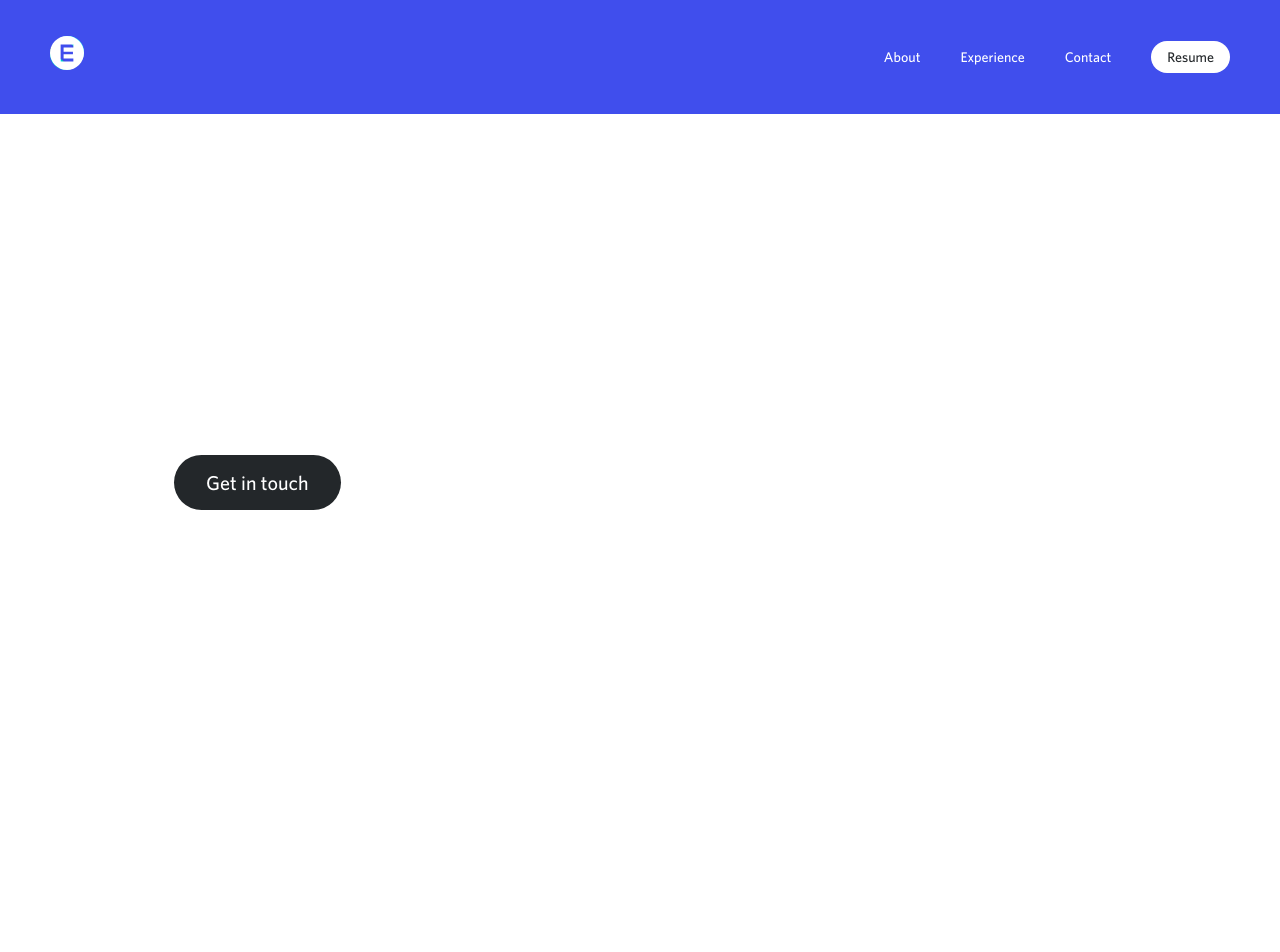
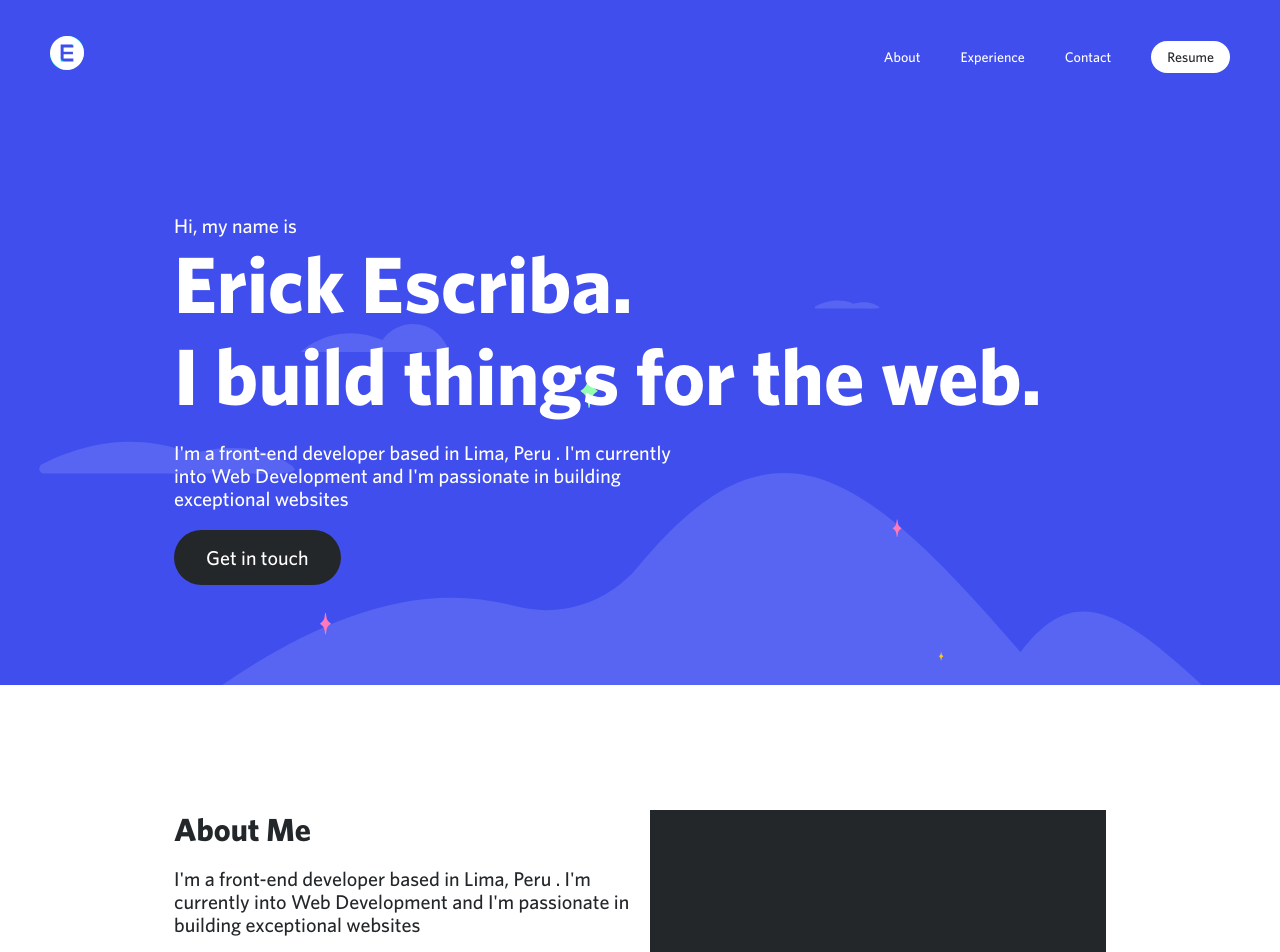
Before and after one commit to Aireck2/portfolio-ts, a Next.js app: page / in a window 1280 px wide. Shown: the top 952 px of the page. Before the commit the page ends 800 px from the top, so only its background shows below. Built offline with nearby package versions, Linux system fonts and the light colour scheme; a web font is replaced by a local one.

Commit message:
chore: implement home/about section to page (#20)

```diff
--- a/pages/index.tsx
+++ b/pages/index.tsx
@@ -2,19 +2,11 @@ import { NextPage } from 'next'
 import Head from 'next/head'
 
 import { VContainer, VMenu } from '../layouts'
+import { IAbout, IHome } from '../widgets'
 
 import styles from '../styles/views/Home.module.scss'
 
 const Home: NextPage = (props) => {
-  const homeInfo = {
-    greetings: 'Hi, my name is',
-    name: 'Erick Escriba',
-    phrase: 'I build things for the web',
-    description: `I'm a front-end developer based in Lima, Peru . I'm currently into Web Development and
-              I'm passionate in building exceptional websites`,
-    email: 'erickescribaa@gmail.com',
-  }
-
   return (
     <>
       <Head>
@@ -23,19 +15,15 @@ const Home: NextPage = (props) => {
         <link rel="icon" href="/logos/logo.svg" />
       </Head>
       <VMenu />
-      <div className={styles.Home__background}>
+      <div className={styles.Home__banner}>
         <VContainer>
-          <div className={styles.Home__container}>
-            <h2 className={styles.Home__body__brand}>Hi, my name is</h2>
-            <h2 className={styles.Home__heading}>{homeInfo.name}.</h2>
-            <h2 className={styles.Home__heading}>{homeInfo.phrase}.</h2>
-            <p className={styles.Home__body}>{homeInfo.description}</p>
-            <button className={styles.Home__button}>
-              <a href={`mailto:${homeInfo.email}`} target="_blank">
-                Get in touch
-              </a>
-            </button>
-          </div>
+          <IHome />
+        </VContainer>
+      </div>
+
+      <div className={styles.Home__about}>
+        <VContainer>
+          <IAbout />
         </VContainer>
       </div>
     </>
```
